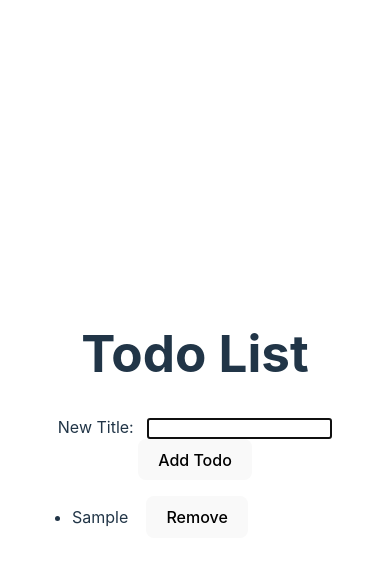
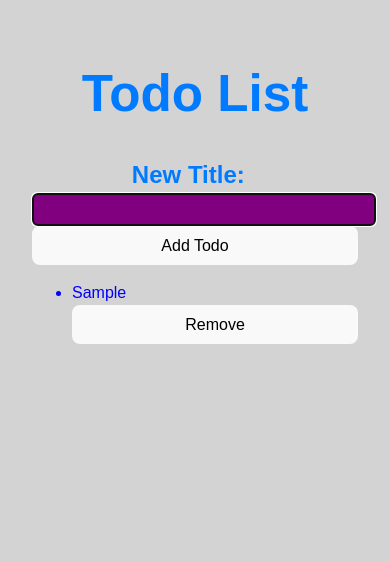
Before and after one commit to AnujaBujurge29/codeTheDream-react-todo, a React (Vite) app: page / in a window 390 px wide. Both pictures are taken after typing "Sample" into the empty fields and a click on the button "Add Todo". Shown: the top 562 px of the page. Built offline with nearby package versions, Linux system fonts and the light colour scheme; no server answers.

Commit message:
Lesson 3.1: CSS Styled Components SVG

```diff
--- a/src/AddTodoForm.jsx
+++ b/src/AddTodoForm.jsx
@@ -1,5 +1,3 @@
-// import React from 'react';
-
 import { useState } from "react";
 import InputWithLabel from "./InputWithLabel";
 
@@ -28,7 +26,7 @@ const AddTodoForm = ({ onAddTodo }) => {
                 value={todoTitle}
                 onInputChange={handleTitleChange}
                 label="Title"
-            >New Title:&nbsp;&nbsp;&nbsp;
+            ><span>New Title:</span>&nbsp;&nbsp;&nbsp;
             </InputWithLabel>
             <button type="submit" className="btn btn-primary mt-3">
                 Add Todo
--- a/src/TodoListItem.jsx
+++ b/src/TodoListItem.jsx
@@ -1,10 +1,12 @@
+
+import style from './TodoListItem.module.css'
 const TodoListItem = ({ todo, onRemoveTodo }) => {
     const handleRemoveClick = () => {
         onRemoveTodo(todo.id);
     };
     return (
         <div>
-            <li >{todo.title}&nbsp;&nbsp;&nbsp;&nbsp;
+            <li className={style.ListItem} >{todo.title}&nbsp;&nbsp;&nbsp;&nbsp;
                 <button type="button" onClick={handleRemoveClick}>Remove</button>
             </li>
 
--- /dev/null
+++ b/src/TodoListItem.module.css
@@ -0,0 +1,55 @@
+.ListItem {
+  color: blue;
+}
+body {
+  /* Change the background color of the page body */
+  background-color: lightgray;
+  /* Change the default text color */
+  color: #333;
+  /* Customize the font family */
+  font-family: "Arial", sans-serif;
+}
+/* Customize style of navigation items */
+.nav-item {
+  font-weight: bold;
+  text-transform: uppercase;
+}
+/* Add spacing (padding/margin) between elements */
+div {
+  align-self: start;
+}
+li {
+  margin-bottom: 10px;
+}
+
+/* Change the font size, weight, and color of all headings */
+h1,
+h2,
+h3,
+span {
+  font-size: 24px;
+  font-weight: bold;
+  color: #007bff;
+}
+/* Customize input and button styles */
+input,
+button {
+  padding: 8px;
+  border: 1px solid #ccc;
+  border-radius: 5px;
+  background: purple;
+}
+/* Use Media Queries to make sure the application is responsive for all device sizes (mobile, tablet, desktop, etc.) */
+@media screen and (max-width: 768px) {
+  /* Adjust styles for smaller devices */
+  h1,
+  h2,
+  h3 {
+    font-size: 20px;
+  }
+
+  input[type="text"],
+  button {
+    width: 100%;
+  }
+}
```
